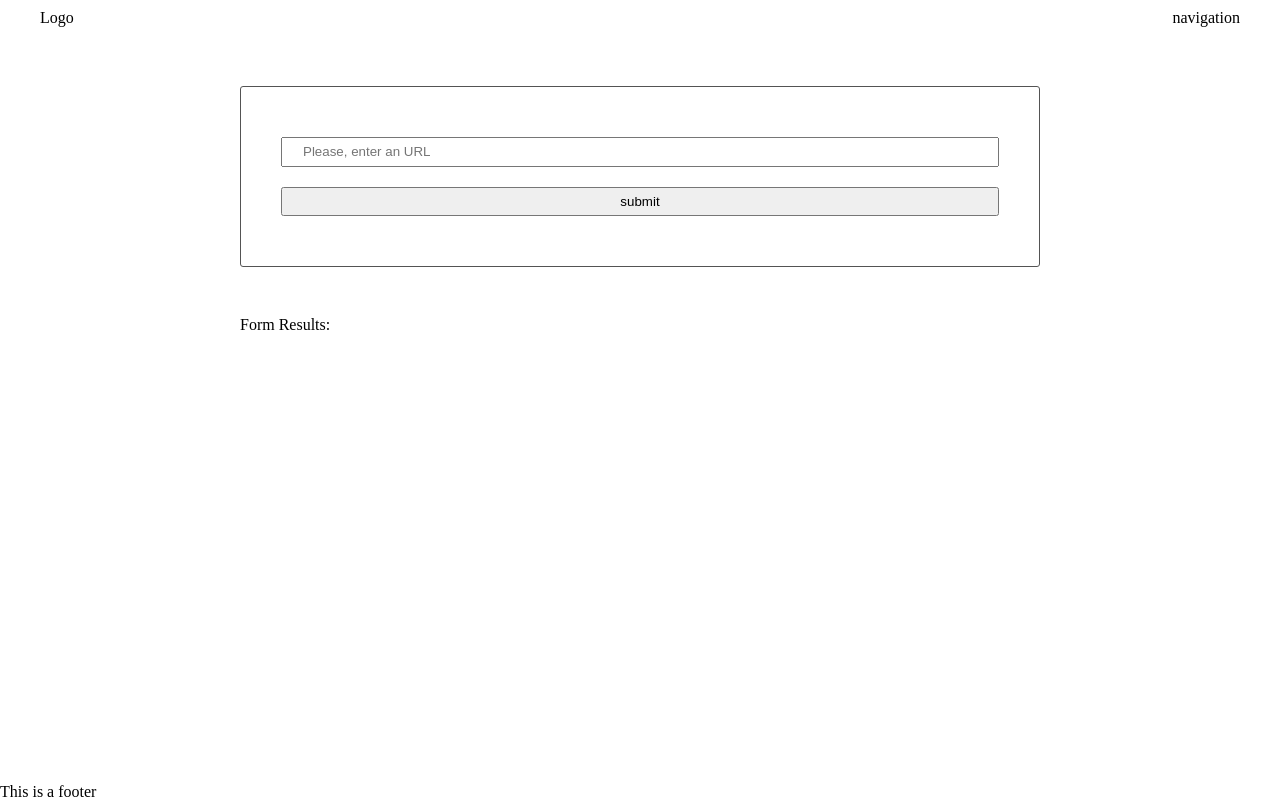
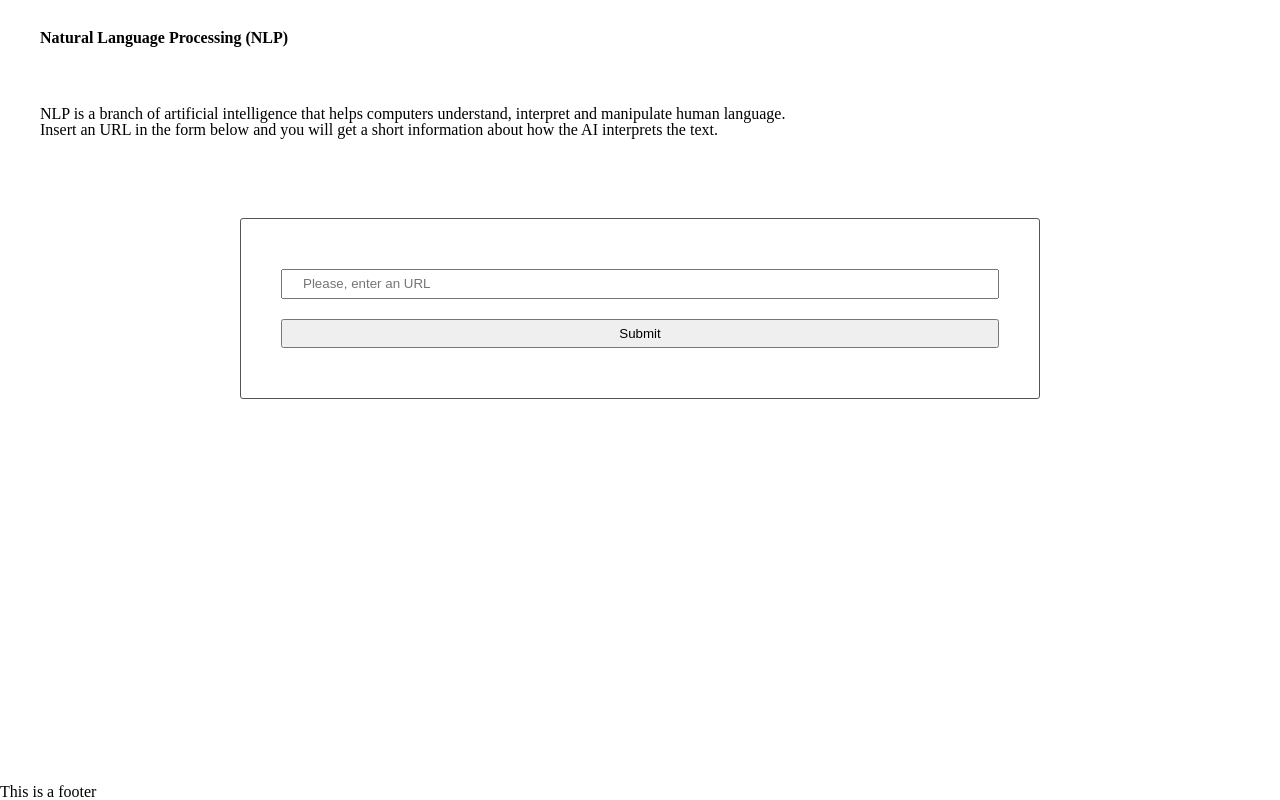
Before and after one commit to ThisIsItz/travelapp, a website built with webpack: page src/client/views/index.html in a window 1280 px wide. Built offline with nearby package versions, Linux system fonts and the light colour scheme.

Commit message:
Modifying the view and deleting trash code

```diff
--- a/src/client/js/formHandler.js
+++ b/src/client/js/formHandler.js
@@ -19,7 +19,11 @@ function handleSubmit(event) {
         let newData = await response.json();
         try {
             console.log(newData)
-            document.getElementById('results').innerHTML = '<div><strong>Your results:</div>' + newData.polarity;
+            document.getElementById('results').innerHTML = `<div><strong>Your results: <br> <br>
+                                                            The polarity is: ${newData.polarity} <br>
+                                                            The subjectivity is: ${newData.subjectivity} <br>
+                                                            The polarity confidence is: ${newData.polarity_confidence} <br>
+                                                            The subjectivity confidence is: ${newData.subjectivity_confidence} </div>`
             return newData
         } catch(error) {
             console.log('error',error);
--- a/src/client/js/urlChecker.js
+++ b/src/client/js/urlChecker.js
@@ -1,4 +1,7 @@
+let name = document.getElementById('name');
+
 function checkForURL(inputText) {
+    name.value = ""
     let Rgex = RegExp('^(http|https):\/\/')
     if(Rgex.test(inputText)) {
         return true
@@ -6,6 +9,8 @@ function checkForURL(inputText) {
         alert("Please, insert a valid url. Need to start with http(s)://");
         return false
     }
+
+    document.getElementById('name').value = "";
 }
 
 export { checkForURL }
--- a/src/client/styles/header.scss
+++ b/src/client/styles/header.scss
@@ -1,5 +1,10 @@
-header {
+header, .text {
     display: flex;
     justify-content: space-between;
-    padding: 10px 40px;
+    padding: 30px 40px;
+
+    .title{
+        font-weight: bold;
+    }
+
 }
--- a/src/client/views/index.html
+++ b/src/client/views/index.html
@@ -2,30 +2,33 @@
 <html lang="en" dir="ltr">
 <head>
   <meta charset="utf-8">
-  <title>Test</title>
+  <title>NLP</title>
 </head>
 
 <body>
 
   <header>
-    <div class="">
-      Logo
-    </div>
-    <div class="">
-      navigation
+    <div class="title">
+      Natural Language Processing (NLP)
     </div>
   </header>
+
+  <div class="text">
+    <p>NLP is a branch of artificial intelligence that helps computers understand, interpret and manipulate human language.
+      <br>
+      Insert an URL in the form below and you will get a short information about how the AI interprets the text.</p>
+  </div>
 
   <main>
     <section>
       <form class="" onsubmit="Client.handleSubmit(event)">
         <input id="name" type="text" name="input" value="" placeholder="Please, enter an URL">
-        <input type="submit" name="" value="submit">
+        <input type="submit" name="" value="Submit">
       </form>
       <section>
 
         <section>
-          <strong>Form Results:</strong>
+          <strong></strong>
           <div id="results"></div>
         </section>
   </main>
--- a/src/server/index.js
+++ b/src/server/index.js
@@ -1,6 +1,5 @@
 var path = require('path')
 const express = require('express')
-const mockAPIResponse = require('./mockAPI.js')
 const cors = require('cors');
 const bodyParser = require('body-parser');
 var aylien = require("aylien_textapi");
@@ -52,6 +51,4 @@ app.post('/test', function (req, res) {
             console.log(projectData)
             res.send(projectData);
             });
-
-
     });
```
Also changed, not shown: src/server/mockAPI.js (deleted, +0 -7 lines).
